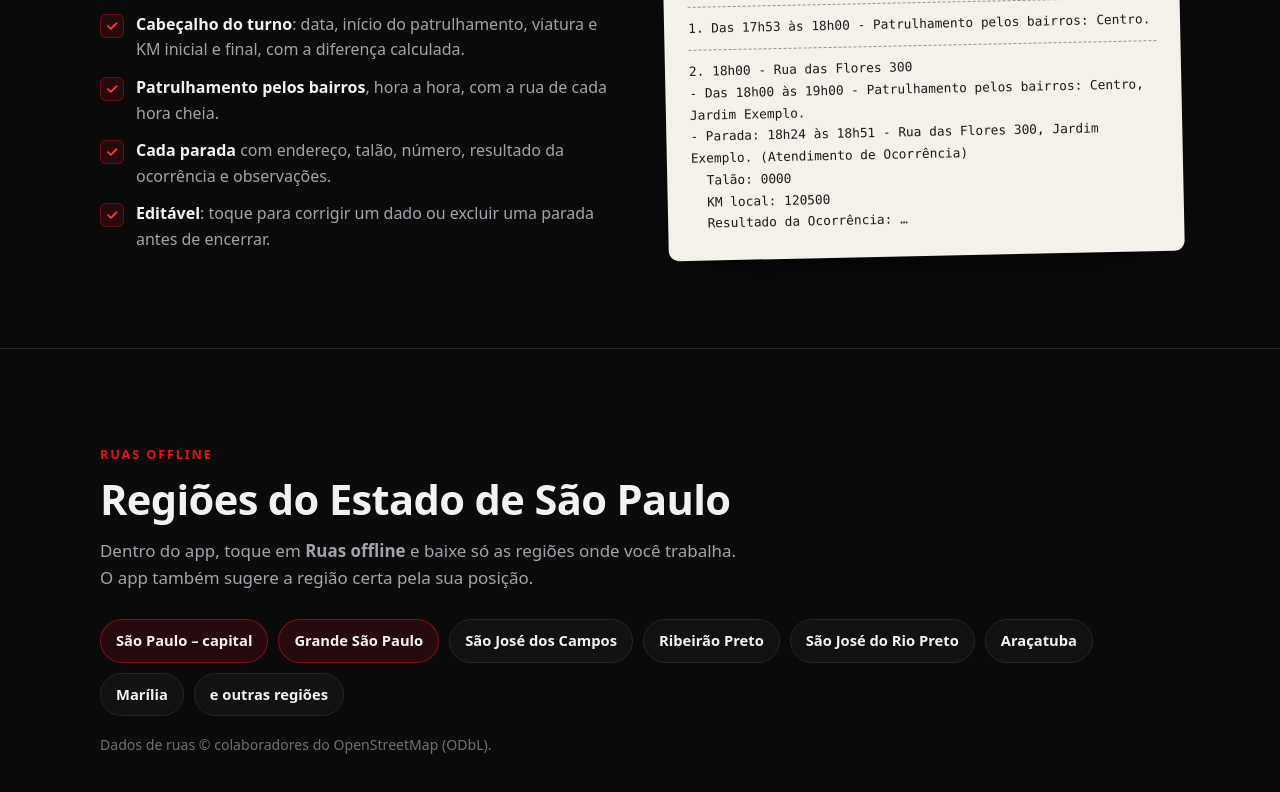
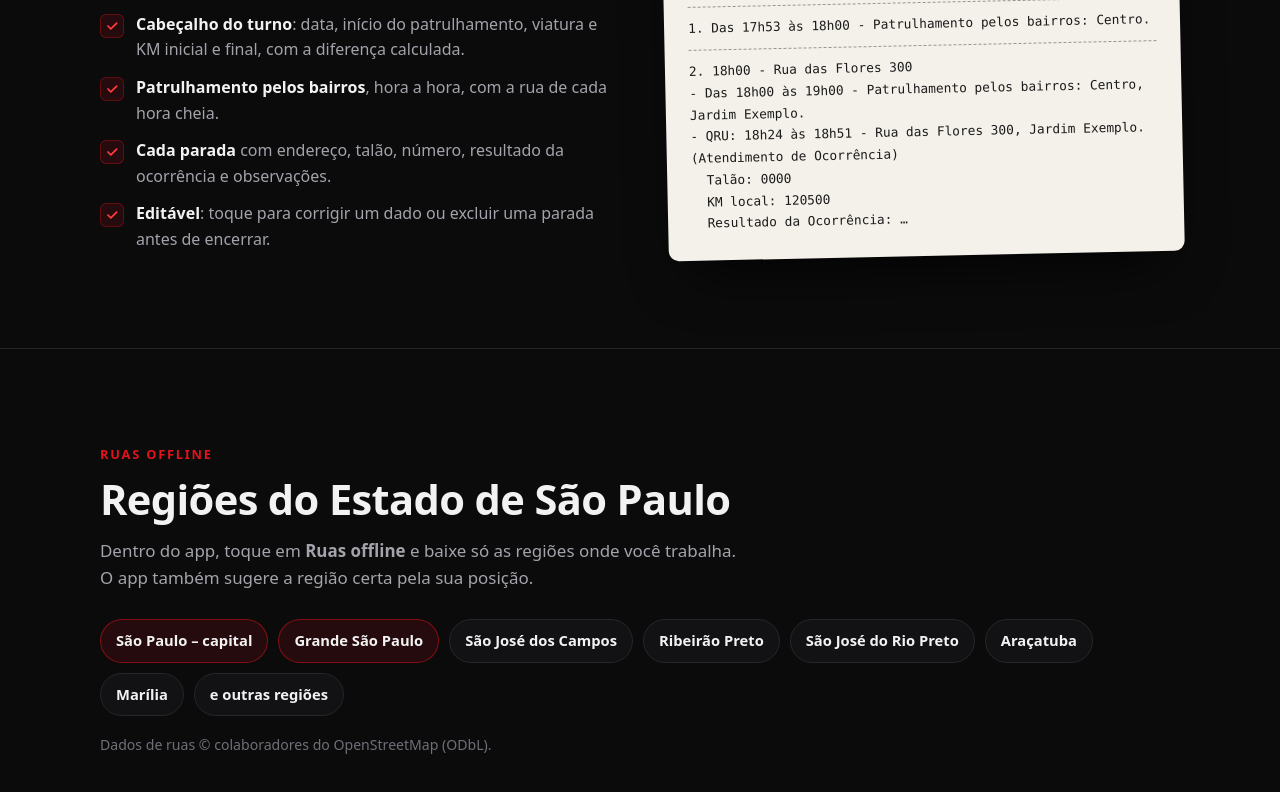
Before and after one commit to Maciloko/onde-stive-site, a plain HTML site: page index.html in a window 1280 px wide. Shown: the part 2972-3764 px from the top of the page. Drawn offline with Linux system fonts and the light colour scheme.

Commit message:
site: exemplo da Folha com - QRU: (app 1.48.0)

```diff
--- a/index.html
+++ b/index.html
@@ -319,7 +319,7 @@ footer a{color:var(--muted)}
       <div class="sep"></div>
       <div>2. 18h00 - Rua das Flores 300</div>
       <div>- Das 18h00 às 19h00 - Patrulhamento pelos bairros: Centro, Jardim Exemplo.</div>
-      <div>- Parada: 18h24 às 18h51 - Rua das Flores 300, Jardim Exemplo. (Atendimento de Ocorrência)</div>
+      <div>- QRU: 18h24 às 18h51 - Rua das Flores 300, Jardim Exemplo. (Atendimento de Ocorrência)</div>
       <div>&nbsp; Talão: 0000</div>
       <div>&nbsp; KM local: 120500</div>
       <div>&nbsp; Resultado da Ocorrência: …</div>
```
